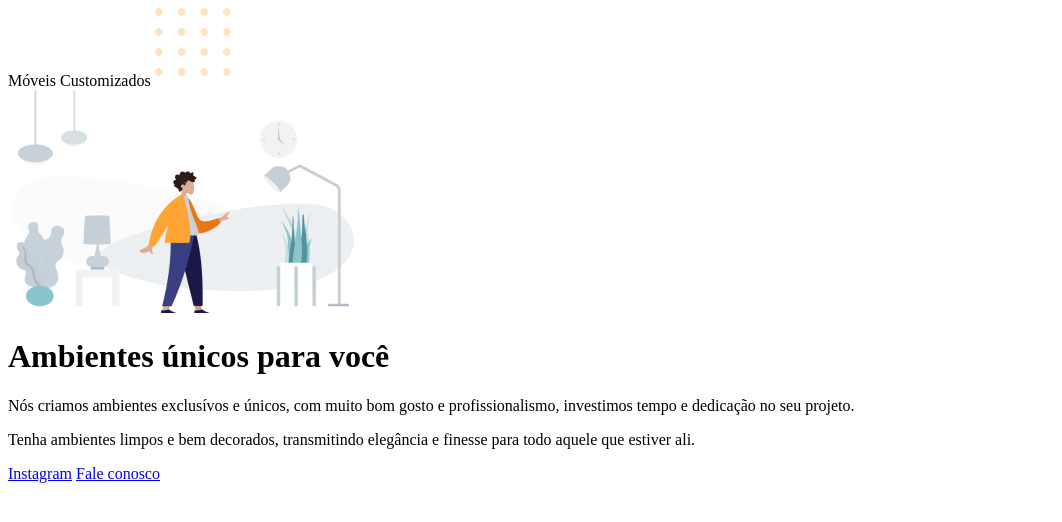
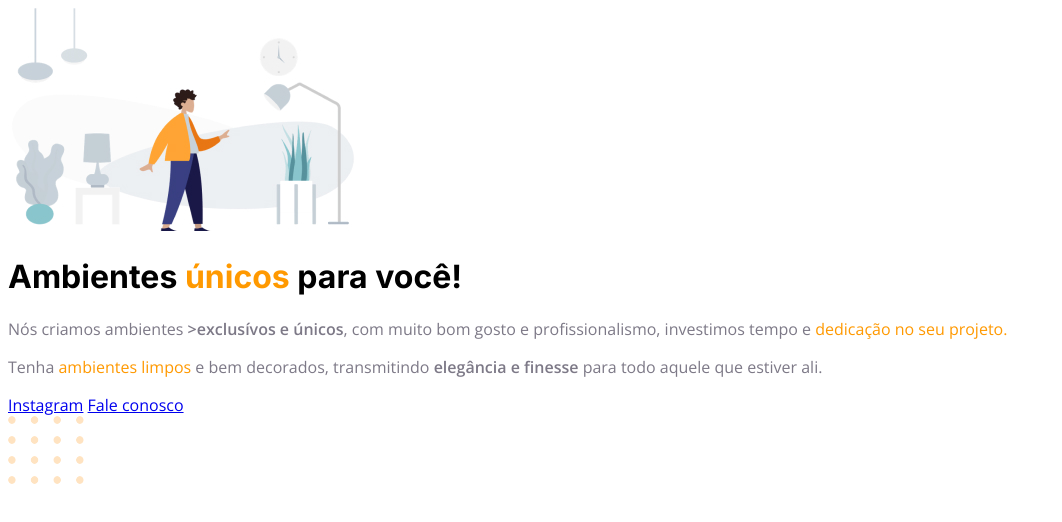
Before and after one commit to AnaClaudiaSac/rocketseat-procject1-custom-furniture, a plain HTML site: page index.html in a window 1280 px wide. Shown: the whole page, without its empty margins (0-1062 px from the left). Drawn offline with nearby package versions, Linux system fonts and the light colour scheme.

Commit message:
refactor: rebuild website

```diff
--- /dev/null
+++ b/css/style.css
@@ -0,0 +1,16 @@
+h1 {
+  font-family: 'Inter', sans-serif;
+}
+
+/* Poso colocar a font Family só no body  */
+body, p, a {
+  font-family: 'Open Sans', sans-serif;
+ }
+
+span {
+  color: #FF9900;
+}
+
+p {
+  color:#7D7987 ;
+}
--- a/index.html
+++ b/index.html
@@ -2,34 +2,36 @@
 <html lang="pt-br">
 
 <head>
+  <link rel="preconnect" href="https://fonts.googleapis.com">
+  <link rel="preconnect" href="https://fonts.gstatic.com" crossorigin>
   <meta charset="UTF-8">
   <meta name="viewport" content="width=device-width, initial-scale=1.0">
-  <titles>Móveis Customizados</title>
+  <link rel="stylesheet" href="css/style.css">
+
+  <title>Móveis Customizados</title>
+
+  <link href="https://fonts.googleapis.com/css2?family=Inter:wght@400;700&family=Open+Sans:wght@400;600&display=swap" rel="stylesheet">
+
 </head>
 
 <body>
+  <div id="hero">
+    <img src="images/image1.jpg" alt="Desenho de uma pessoa vestindo uma camisa amaraela em uma sala com móveis ">
 
-  <img src="images/balls.svg" alt="Bolinhas laranjadas no canto direito inferior da tela">
+    <h1>Ambientes <span>únicos</span> para você!</h1>
+    <p>Nós criamos ambientes <strong>>exclusívos e únicos</strong>, com muito bom gosto e profissionalismo,
+      investimos tempo e <span>dedicação no seu projeto.</span></p>
 
-  <div id="hero">
-    <img src="images/image1.jpg" alt="Desenho de uma pessoa vestindo uma camisa amaraela em uma sala com móveis">
+    <p>Tenha <span>ambientes limpos</span> e bem decorados,
+      transmitindo <strong>elegância e finesse</strong> para todo aquele que estiver ali.</p>
+  </div>
 
-    <h1>Ambientes únicos para você</h1>
-
-
-    <p>Nós criamos ambientes exclusívos e únicos, com muito bom gosto e profissionalismo,
-      investimos tempo e dedicação no seu projeto.</p>
-
-    <p>Tenha ambientes limpos e bem decorados,
-      transmitindo elegância e finesse para todo aquele que estiver ali.</p>
-
-  </div>
   <div id="footer">
     <a href="https://instagram.com/moveisparavoce">Instagram</a>
+    <a href="mailto:contato@moveisparavoce.com">Fale conosco</a>
+  </div>
 
-    <a href="mailto:contato@moveisparavoce.com">Fale conosco</a>
-
-  </div>
+  <img id="balls" src="images/balls.svg" alt="Bolinhas laranjadas no canto direito inferior da tela">
 
 </body>
 
```
Also changed, not shown: images/balls - Copia.svg (deleted).
